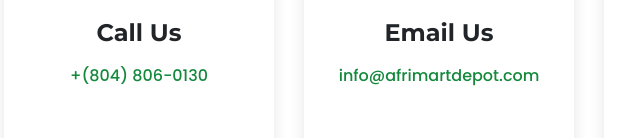
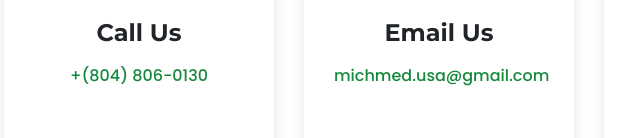
Before and after one commit to PatrickAttankurugu/afrimart, a plain HTML site: page contact.html in a window 1280 px wide. Shown: the part 663-801 px from the top of the page, 351-991 px from the left. Drawn offline with nearby package versions, Linux system fonts and the light colour scheme.

Commit message:
committed

```diff
--- a/contact.html
+++ b/contact.html
@@ -108,7 +108,7 @@
                         <i class="fas fa-envelope"></i>
                     </div>
                     <h3>Email Us</h3>
-                    <p><a href="mailto:info@afrimartdepot.com">info@afrimartdepot.com</a></p>
+                    <p><a href="mailto:michmed.usa@gmail.com">michmed.usa@gmail.com</a></p>
                 </div>
 
                 <div class="contact-info-card">
```
